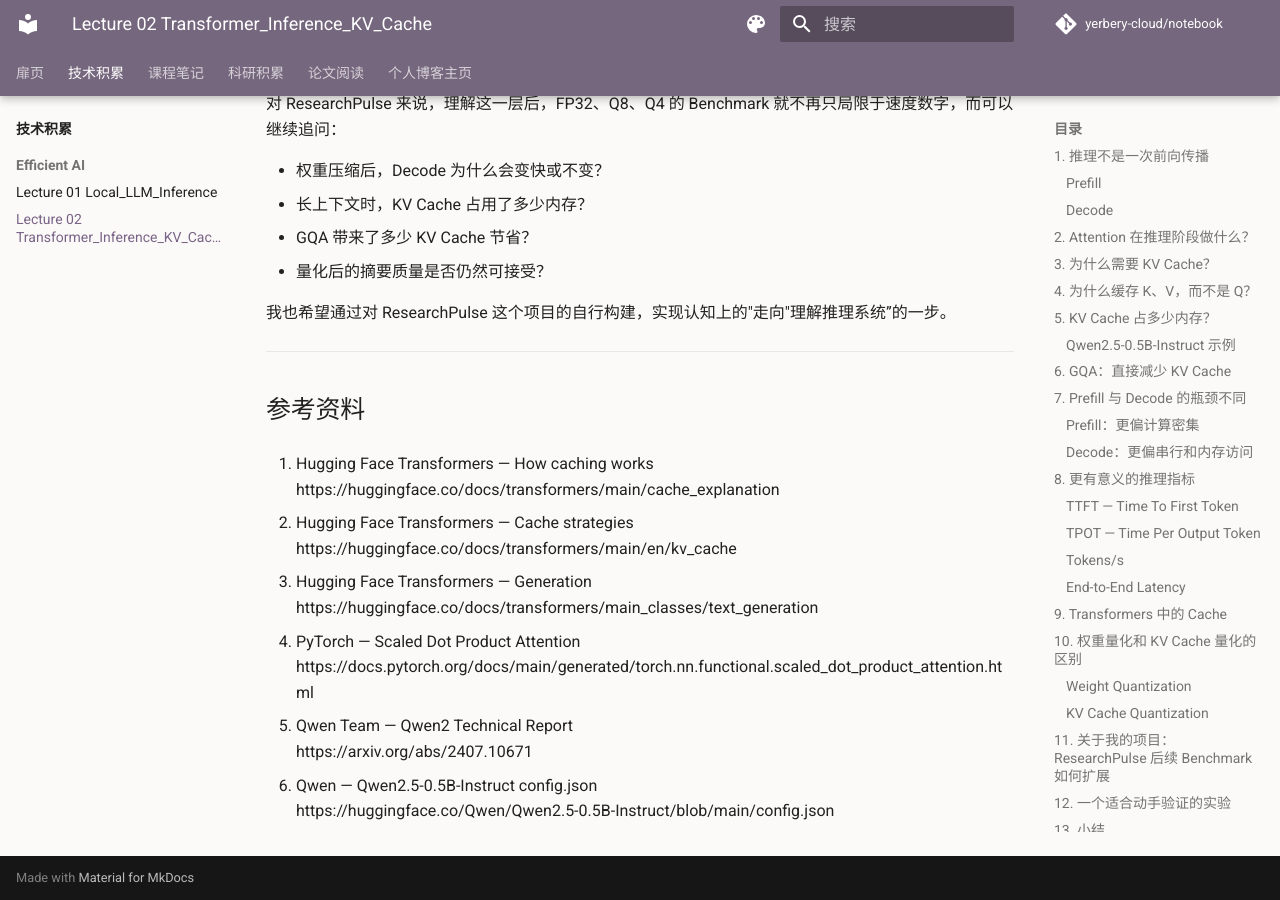
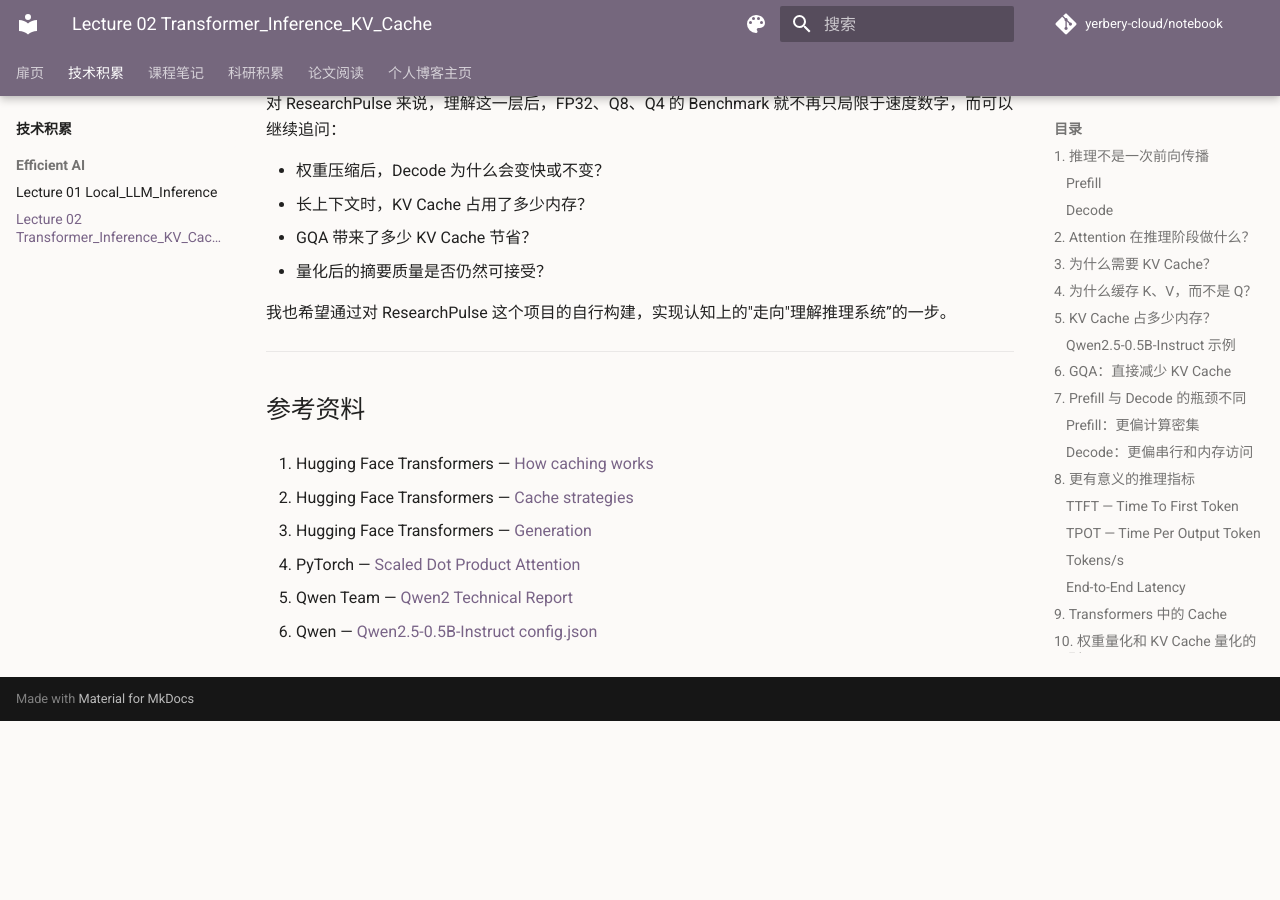
Before and after one commit to yerbery-cloud/notebook, an MkDocs documentation site: the page built from docs/tech/Transformer_Inference_KV_Cache.md, in a window 1280 px wide and 900 px high, scrolled down 14160 px. Built offline with MkDocs 1.6.1 and Material for MkDocs 9.7.7, drawn with Linux system fonts in a browser that asks for light colours; comment, search, counter and statistics services are not loaded; after the commit the page ends 14881 px from its top, so only the background shows below that.

Commit message:
make some changes

```diff
--- a/docs/tech/Transformer_Inference_KV_Cache.md
+++ b/docs/tech/Transformer_Inference_KV_Cache.md
@@ -636,20 +636,14 @@ KV Cache 的核心思想：
 
 ## 参考资料
 
-1. Hugging Face Transformers — How caching works
-   https://huggingface.co/docs/transformers/main/cache_explanation
+1. Hugging Face Transformers — [How caching works](https://huggingface.co/docs/transformers/main/cache_explanation)
 
-2. Hugging Face Transformers — Cache strategies
-   https://huggingface.co/docs/transformers/main/en/kv_cache
+2. Hugging Face Transformers — [Cache strategies](https://huggingface.co/docs/transformers/main/en/kv_cache)
 
-3. Hugging Face Transformers — Generation
-   https://huggingface.co/docs/transformers/main_classes/text_generation
+3. Hugging Face Transformers — [Generation](https://huggingface.co/docs/transformers/main_classes/text_generation)
 
-4. PyTorch — Scaled Dot Product Attention
-   https://docs.pytorch.org/docs/main/generated/torch.nn.functional.scaled_dot_product_attention.html
+4. PyTorch — [Scaled Dot Product Attention](https://docs.pytorch.org/docs/main/generated/torch.nn.functional.scaled_dot_product_attention.html)
 
-5. Qwen Team — Qwen2 Technical Report
-   https://arxiv.org/abs/2407.10671
+5. Qwen Team — [Qwen2 Technical Report](https://arxiv.org/abs/2407.10671)
 
-6. Qwen — Qwen2.5-0.5B-Instruct config.json
-   https://huggingface.co/Qwen/Qwen2.5-0.5B-Instruct/blob/main/config.json
+6. Qwen — [Qwen2.5-0.5B-Instruct config.json](https://huggingface.co/Qwen/Qwen2.5-0.5B-Instruct/blob/main/config.json)
```
